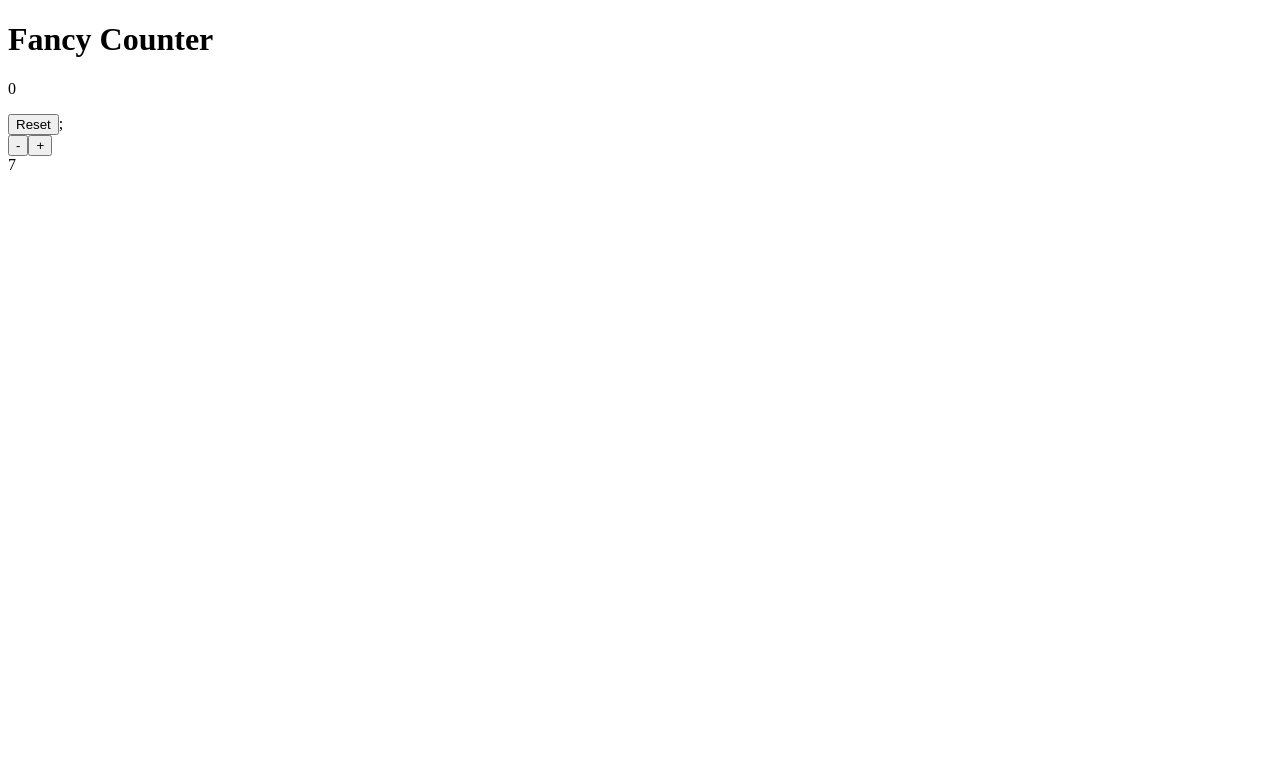
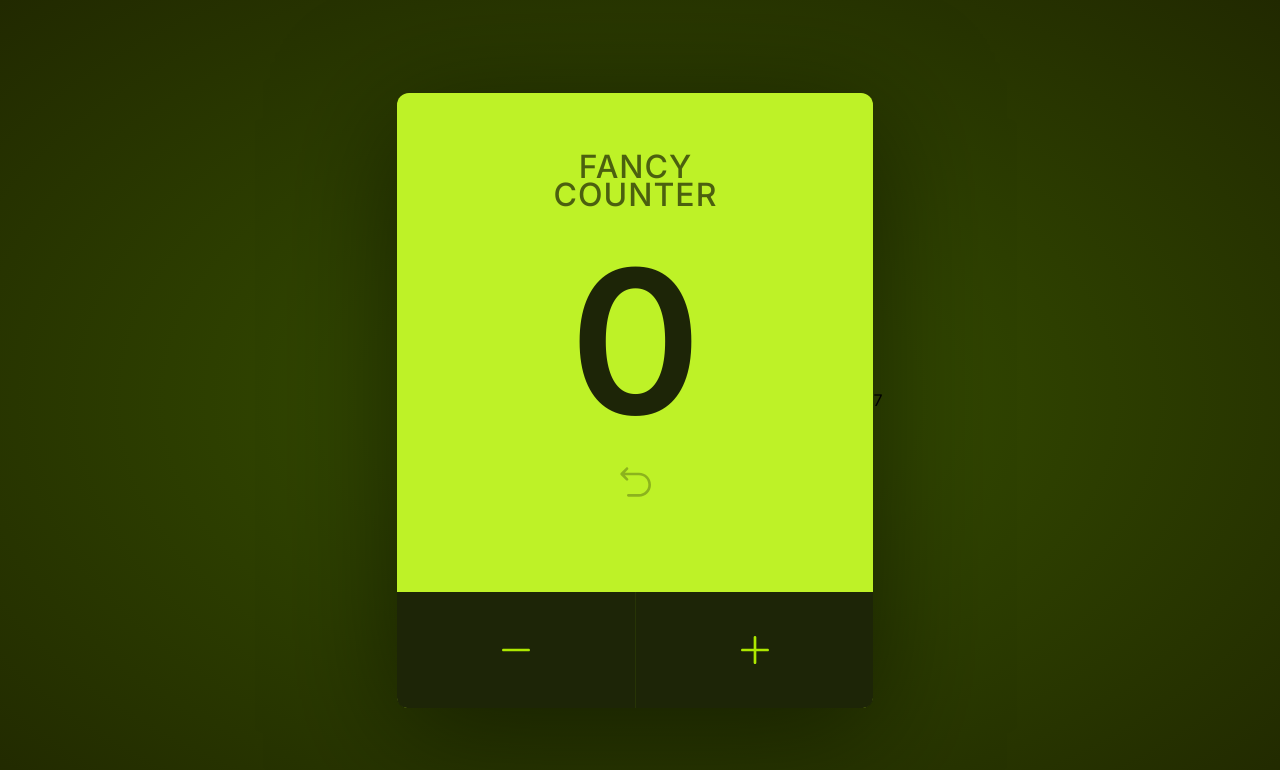
Before and after one commit to Saul3d/fancy-counter, a React (Vite) app: page / in a window 1280 px wide. Shown: the top 770 px of the page. Built offline with nearby package versions, Linux system fonts and the light colour scheme.

Commit message:
added styling to app

```diff
--- a/package.json
+++ b/package.json
@@ -13,6 +13,7 @@
     "test:cov": "jest --coverage --watchAll"
   },
   "dependencies": {
+    "@radix-ui/react-icons": "^1.3.2",
     "react": "^18.3.1",
     "react-dom": "^18.3.1"
   },
--- a/src/Components/Card.tsx
+++ b/src/Components/Card.tsx
@@ -6,12 +6,12 @@
 
 const Card = () => {
   return (
-    <>
+    <div className="card">
       <Title />
       <Counter />
       <ResetButton />
       <CountButtons />
-    </>
+    </div>
   );
 };
 
--- a/src/Components/CountButtons.tsx
+++ b/src/Components/CountButtons.tsx
@@ -1,8 +1,14 @@
+import { MinusIcon, PlusIcon } from "@radix-ui/react-icons";
+
 export default function CountButtons() {
   return (
-    <section>
-      <button>-</button>
-      <button>+</button>
-    </section>
+    <div className="button-container">
+      <button className="count-btn">
+        <MinusIcon className="count-btn-icon" />
+      </button>
+      <button className="count-btn">
+        <PlusIcon className="count-btn-icon" />
+      </button>
+    </div>
   );
 }
--- a/src/Components/Counter.tsx
+++ b/src/Components/Counter.tsx
@@ -1,7 +1,7 @@
 export default function Counter() {
   return (
     <>
-      <p>0</p>
+      <p className="count">0</p>
     </>
   );
 }
--- a/src/Components/ResetButton.tsx
+++ b/src/Components/ResetButton.tsx
@@ -1,7 +1,11 @@
+import { ResetIcon } from "@radix-ui/react-icons";
+
 export default function ResetButton() {
   return (
     <div>
-      <button>Reset</button>;
+      <button className="reset-btn">
+        <ResetIcon className="reset-btn-icon" />
+      </button>
     </div>
   );
 }
--- a/src/Components/Title.tsx
+++ b/src/Components/Title.tsx
@@ -1,3 +1,3 @@
 export default function Title() {
-  return <h1>Fancy Counter</h1>;
+  return <h1 className="title">Fancy Counter</h1>;
 }
--- /dev/null
+++ b/src/index.css
@@ -0,0 +1,138 @@
+@import url("https://fonts.googleapis.com/css2?family=Inter:wght@300;400;500;600;700;800;900&display=swap");
+
+* {
+  margin: 0;
+  padding: 0;
+  box-sizing: border-box;
+}
+
+button {
+  all: unset;
+}
+
+body {
+  font-family: Inter, sans-serif;
+  height: 100vh;
+  background-image: radial-gradient(ellipse, #385300, #212900);
+}
+
+#root {
+  width: 100%;
+  height: 100%;
+}
+
+main {
+  width: 100%;
+  height: 100%;
+  display: flex;
+  justify-content: center;
+  align-items: center;
+}
+
+.card {
+  background-color: #bef227;
+  width: 476px;
+  height: 615px;
+  border-radius: 12px;
+  box-shadow: 0 25px 121px rgba(0, 0, 0, 0.5);
+  display: flex;
+  flex-direction: column;
+  align-items: center;
+  transition: all 0.4s;
+}
+
+.card--limit {
+  background-color: #a3d11b;
+}
+
+.title {
+  opacity: 0.6;
+  text-transform: uppercase;
+  letter-spacing: 1px;
+  width: 200px;
+  text-align: center;
+  line-height: 0.9;
+  font-weight: 500;
+  font-size: 32px;
+  margin-top: 60px;
+}
+
+.count {
+  color: #1d2507;
+  font-size: 200px;
+  font-weight: 600;
+  margin-top: 10px;
+}
+
+.reset-btn {
+  cursor: pointer;
+  opacity: 0.3;
+  transition: all 0.4s;
+}
+
+.reset-btn:hover,
+.reset-btn:focus {
+  opacity: 0.5;
+}
+
+.reset-btn-icon {
+  color: #1d2507;
+  height: 40px;
+  width: 40px;
+}
+
+.button-container {
+  background-color: #1d2507;
+  height: 116px;
+  width: 100%;
+  margin-top: auto;
+  border-bottom-right-radius: 10px;
+  border-bottom-left-radius: 10px;
+  display: flex;
+}
+
+.count-btn {
+  flex: 1;
+  display: flex;
+  justify-content: center;
+  align-items: center;
+  cursor: pointer;
+  transition: all 0.4s;
+}
+
+.count-btn:first-child {
+  border-right: 1px solid rgba(189, 254, 0, 0.07);
+}
+
+.count-btn:hover,
+.count-btn:focus {
+  background-color: #212b06;
+}
+
+.count-btn--plus {
+  border-left: 1px solid rgba(189, 254, 0, 0.15);
+}
+
+.count-btn-icon {
+  color: #bdfe00;
+  opacity: 0.9;
+  height: 40px;
+  width: 40px;
+}
+
+@media (max-width: 680px) or (max-height: 730px) {
+  .card {
+    width: 100%;
+    height: 100%;
+    border-radius: 0;
+  }
+
+  .title {
+    margin-top: 100px;
+  }
+
+  .buttons {
+    border-bottom-left-radius: 0;
+    border-bottom-right-radius: 0;
+  }
+}
```
Also changed, not shown: src/main.tsx (+7 -6 lines), 1 other file (tests, documents, lock files or other folders).
